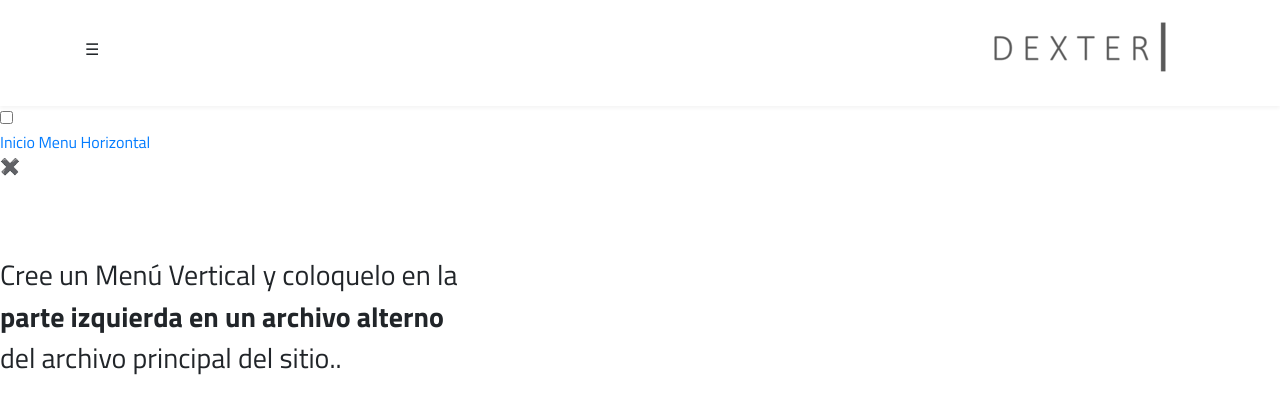
After one commit to Dexterrock/portafolio, a PHP site: page /2dabarra.php in a window 1280 px wide. The commit adds this page. Shown: the top 414 px of the page. Run offline with PHP 8.4, Linux system fonts and the light colour scheme.

Commit message:
tarea 1.3

```diff
--- /dev/null
+++ b/2dabarra.php
@@ -0,0 +1,63 @@
+<!doctype html>
+<html lang="en">
+
+<head>
+  <!-- Required meta tags -->
+  <meta charset="utf-8">
+  <meta name="viewport" content="width=device-width, initial-scale=1, shrink-to-fit=no">
+
+  <!-- Bootstrap CSS -->
+  <link rel="stylesheet" href="https://cdn.jsdelivr.net/npm/bootstrap@4.5.3/dist/css/bootstrap.min.css" integrity="sha384-TX8t27EcRE3e/ihU7zmQxVncDAy5uIKz4rEkgIXeMed4M0jlfIDPvg6uqKI2xXr2" crossorigin="anonymous">
+  <link href="./assets/styles/style.css" rel="stylesheet">
+  <link rel="preconnect" href="https://fonts.gstatic.com">
+  <link href="https://fonts.googleapis.com/css2?family=Titillium+Web:wght@200;400;700&display=swap" rel="stylesheet">
+  <scrip src="https://unpkg.com/ionicons@5.2.3/dist/ionicons.js">
+    </script>
+
+    <title>TallerWEB</title>
+</head>
+
+<body>
+  <nav class="navbar navbar-expand-lg fixel-top">
+    <div class="container">
+      <div class="btn-menu">
+       <label for="btn-menu" class="icon-menu">☰</label>
+
+      </div>
+      <a class="navbar-brand" href="#"><img src="./assets/static/Dexter_Logo3.png" class="logo-brand" alt="logo"></a>
+      <button class="navbar-toggler" type="button" data-toggle="collapse" data-target="#navbarNav" aria-controls="navbarNav" aria-expanded="false" aria-label="Toggle navigation">
+        <ion-icon name="menu-outline"></ion-icon>
+      </button>
+
+    </div>
+  </nav>
+
+
+  <input type="checkbox" id="btn-menu">
+<div class="container-menu">
+	<div class="cont-menu">
+		<nav>
+      <a href="index2.php">Inicio</a>
+			<a href="portafolio.php">Menu Horizontal</a>
+		<!--	<a href="#">Actividad 1-2</a>
+			<a href="#">Actividad 1-3</a>
+			<a href="#">Actividad 1-4</a>
+			<a href="#">Actividad 1-5</a> -->
+		</nav>
+		<label for="btn-menu">✖️</label>
+	</div>
+</div>
+
+<br> <br> <br>
+  <h3>Cree un Menú Vertical y coloquelo en la </h3>
+  <h3><strong>  parte izquierda en un archivo alterno </strong> </h3>
+  <h3>del archivo principal del sitio..</h3>
+
+      <!-- Optional JavaScript; choose one of the two! -->
+      <!-- Option 1: jQuery and Bootstrap Bundle (includes Popper) -->
+      <script src="https://code.jquery.com/jquery-3.5.1.slim.min.js" integrity="sha384-DfXdz2htPH0lsSSs5nCTpuj/zy4C+OGpamoFVy38MVBnE+IbbVYUew+OrCXaRkfj" crossorigin="anonymous"></script>
+      <script src="https://cdn.jsdelivr.net/npm/bootstrap@4.5.3/dist/js/bootstrap.bundle.min.js" integrity="sha384-ho+j7jyWK8fNQe+A12Hb8AhRq26LrZ/JpcUGGOn+Y7RsweNrtN/tE3MoK7ZeZDyx" crossorigin="anonymous"></script>
+
+</body>
+
+</html>
--- a/assets/styles/style.css
+++ b/assets/styles/style.css
@@ -149,66 +149,3 @@ section{
     margin: 10px;
     float: left;
 }
-/*MENU LATERAL*/
-.container .btn-menu {
-    float: left;
-    line-height: 70px;
-}
-.container .btn-menu label {
-    color: #000000;
-    font-size: 25px;
-    cursor: pointer;
-}
-/*Menù lateral*/
-#btn-menu{
-    display: none;
-}
-.container-menu{
-    position: absolute;
-    background: rgba(0,0,0,0.5);
-    width: 100%;
-    height: 100vh;
-    top: 0;left: 0;
-    transition: all 500ms ease;
-    opacity: 0;
-    visibility: hidden;
-}
-#btn-menu:checked ~ .container-menu{
-    opacity: 1;
-    visibility: visible;
-}
-.cont-menu{
-    width: 100%;
-    max-width: 250px;
-    background: #1c1c1c;
-    height: 100vh;
-    position: relative;
-    transition: all 500ms ease;
-    transform: translateX(-100%);
-}
-#btn-menu:checked ~ .container-menu .cont-menu{
-    transform: translateX(0%);
-}
-.cont-menu nav{
-    transform: translateY(15%);
-}
-.cont-menu nav a{
-    display: block;
-    text-decoration: none;
-    padding: 20px;
-    color: #c7c7c7;
-    border-left: 5px solid transparent;
-    transition: all 400ms ease;
-}
-.cont-menu nav a:hover{
-    border-left: 5px solid #c7c7c7;
-    background: #1f1f1f;
-}
-.cont-menu label{
-    position: absolute;
-    right: 5px;
-    top: 10px;
-    color: #fff;
-    cursor: pointer;
-    font-size: 18px;
-}
```
Also changed, not shown: index2.php (added, +169 -0 lines), portafolio.php (added, +153 -0 lines), 1 other file.
